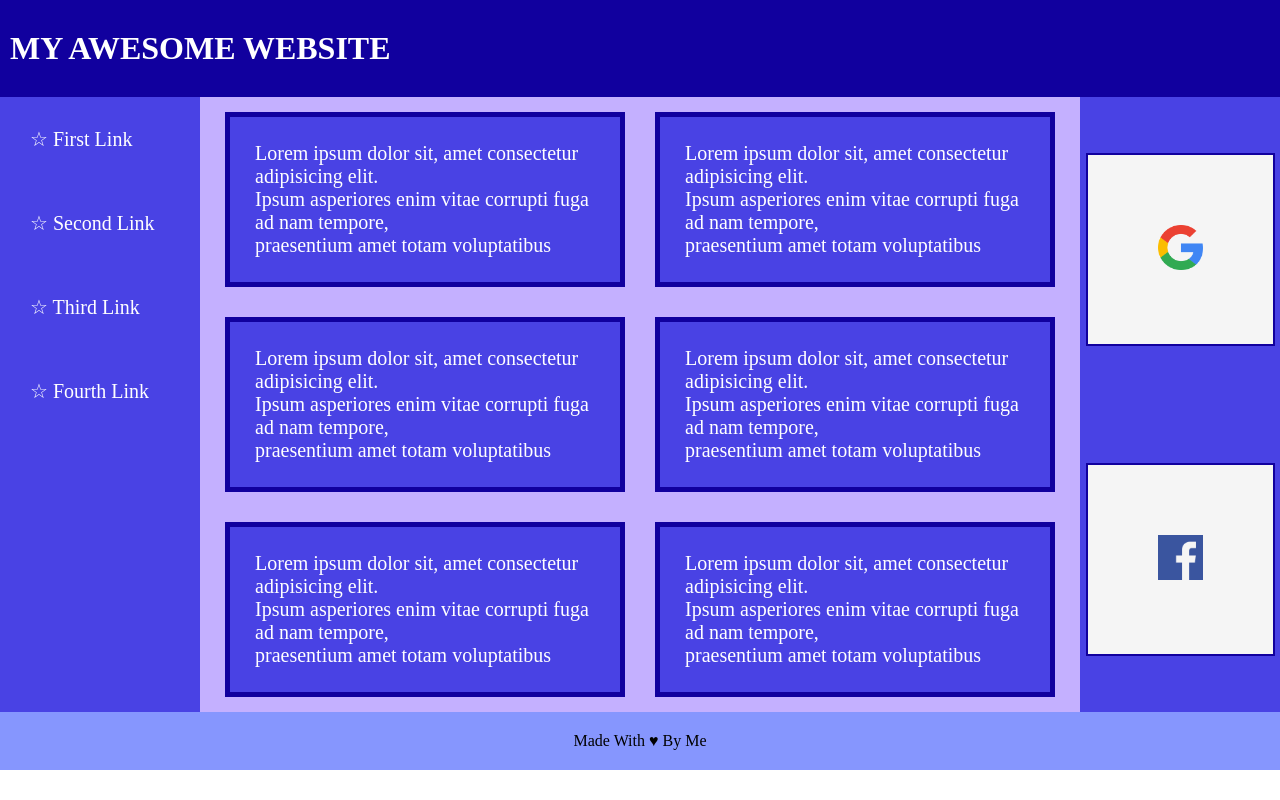
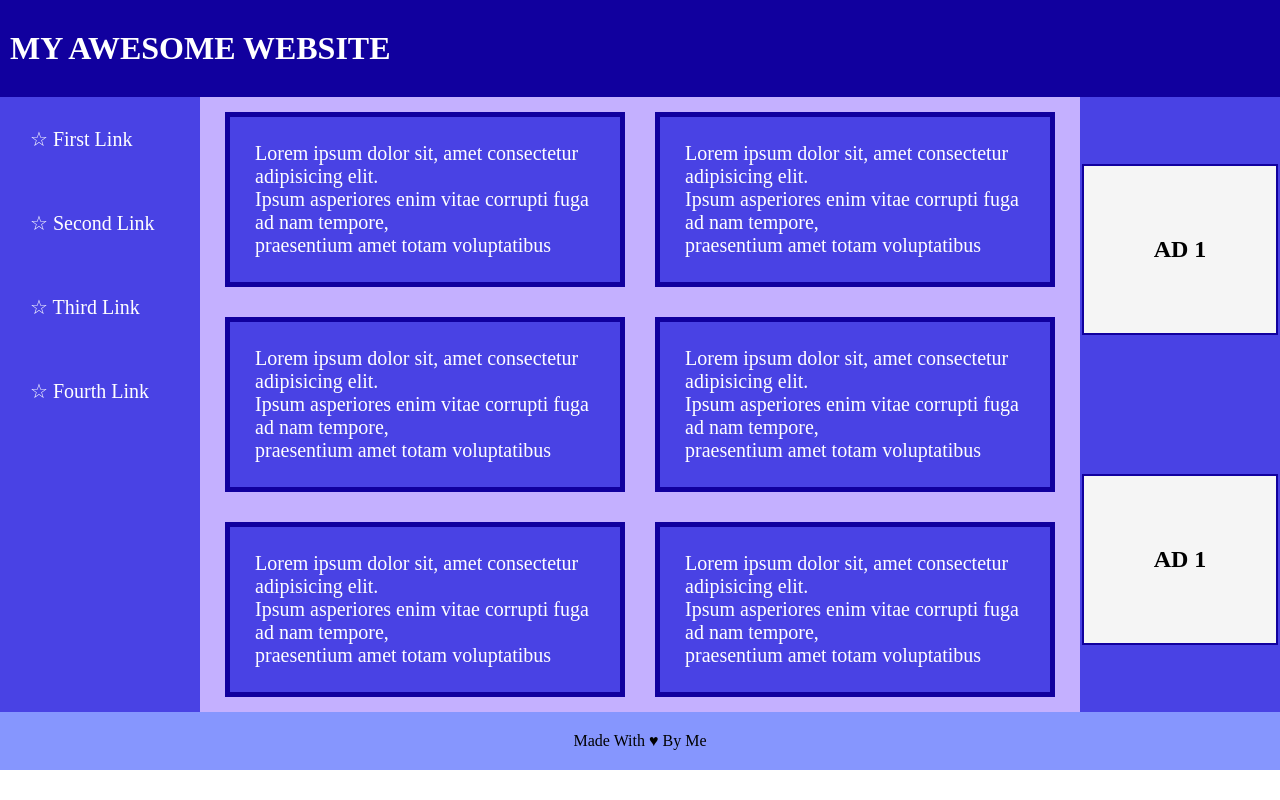
Before and after one commit to YUSUF-SELEIM/Holy-Grail-FlexBox, a plain HTML site: page index.html in a window 1280 px wide. Drawn offline with Linux system fonts and the light colour scheme.

Commit message:
No-Logos

```diff
--- a/index.html
+++ b/index.html
@@ -65,10 +65,12 @@
 			</div>
 			<div class="ads-panel">
 				<div class="ad">
-					<img src="./assets/google.png" />
+					<h2>AD 1</h2>
+					<!-- <img src="./assets/google.png" /> -->
 				</div>
 				<div class="ad">
-					<img src="./assets/facebook.png" />
+					<h2>AD 1</h2>
+					<!-- <img src="./assets/facebook.png" /> -->
 				</div>
 			</div>
 		</div>
--- a/style.css
+++ b/style.css
@@ -56,10 +56,10 @@ li {
 	justify-content: space-around;
 	gap: 5px;
 }
-img {
+/* img {
 	width: 45px;
 	height: 45px;
-}
+} */
 .ad {
 	border: #11009e solid 2px;
 	padding: 70px;
```
